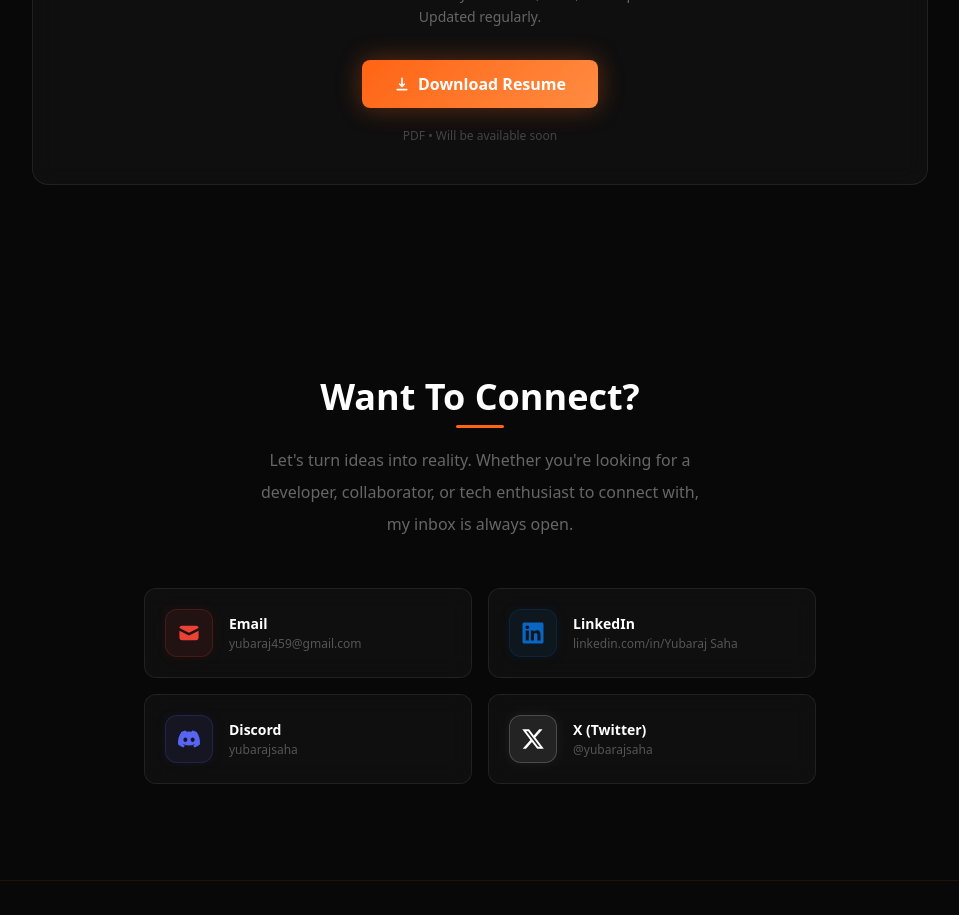
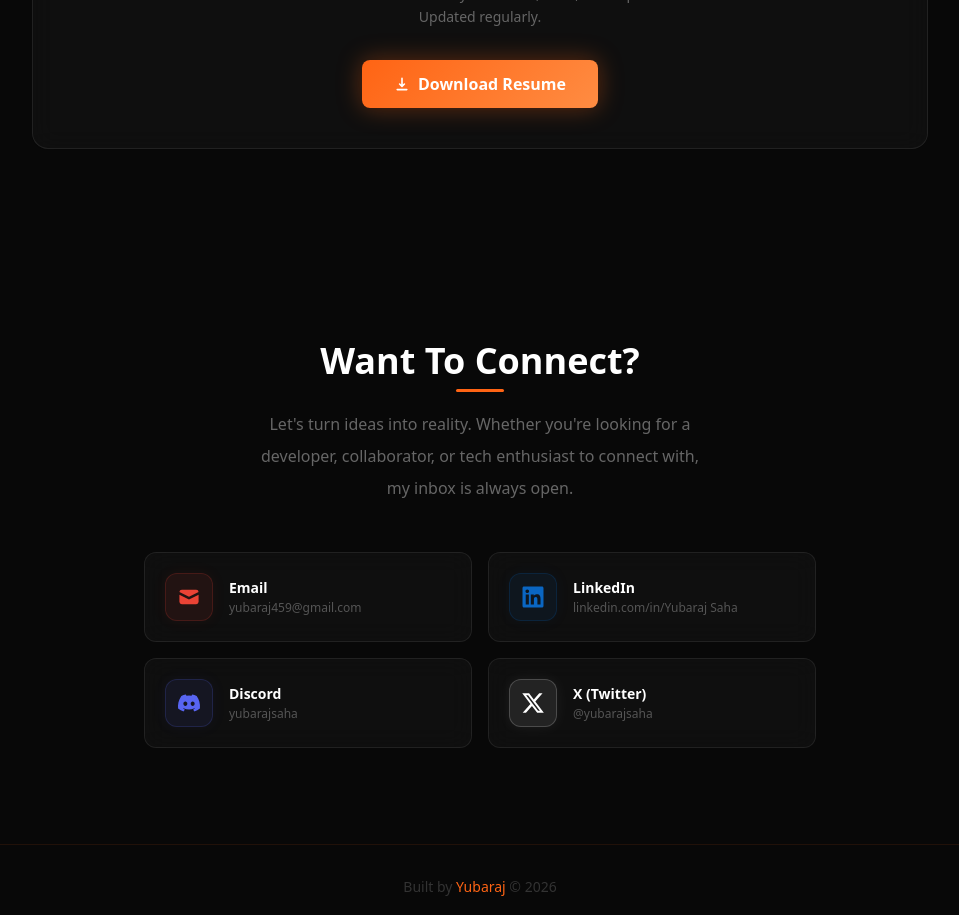
Before and after one commit to Yubarajsaha/Portfolio, a React (Vite) app: page / in a window 1280 px wide. Shown: the part 3740-4655 px from the top of the page, without its empty margins (160-1119 px from the left). Built offline with nearby package versions, Linux system fonts and the light colour scheme.

Commit message:
Extranal changes

```diff
--- a/src/components/resume.jsx
+++ b/src/components/resume.jsx
@@ -58,10 +58,6 @@ function Resume() {
           <HiDownload />
           Download Resume
         </motion.a>
-
-        <p className="text-[#444] text-xs mt-5">
-          PDF • Will be available soon
-        </p>
       </motion.div>
 
     </section>
```
